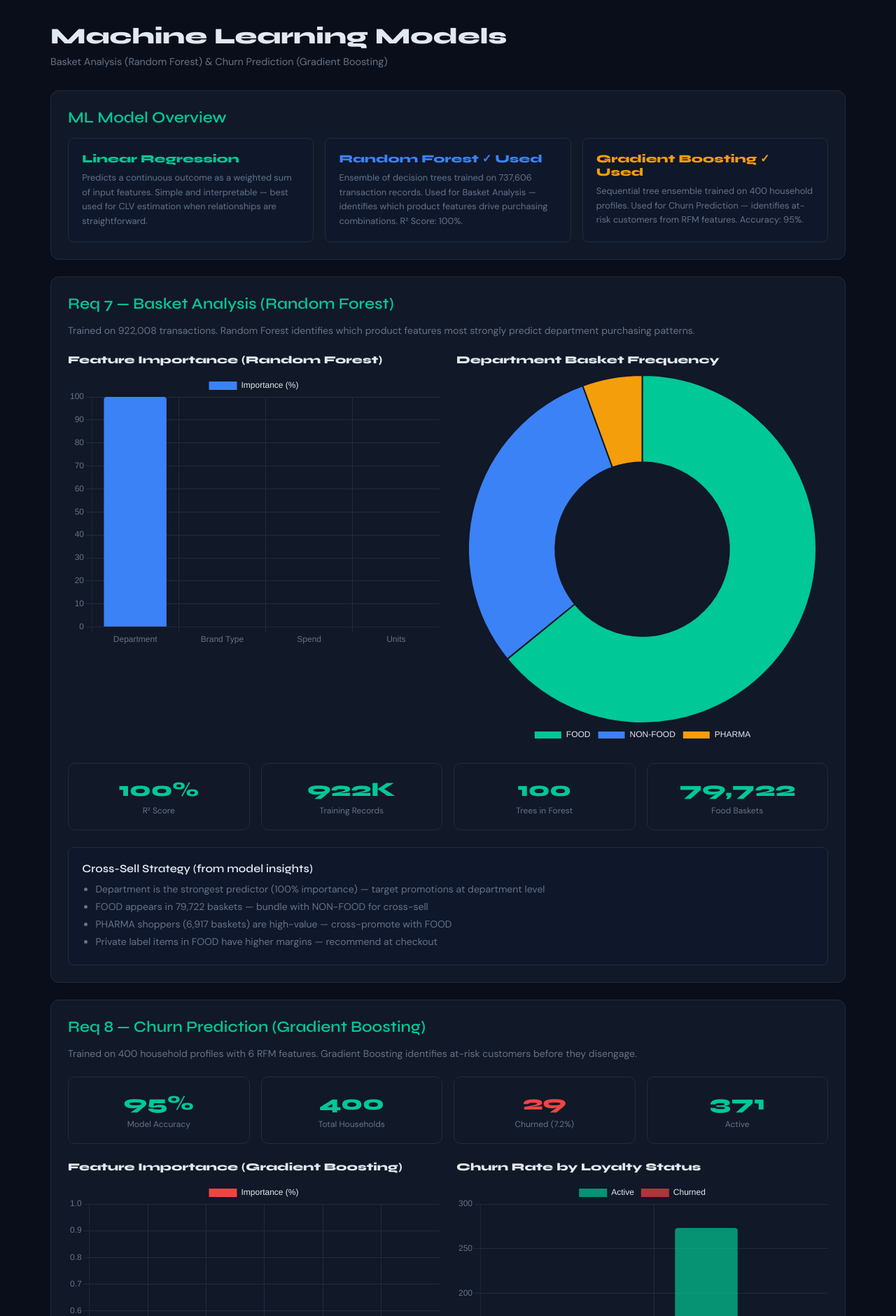
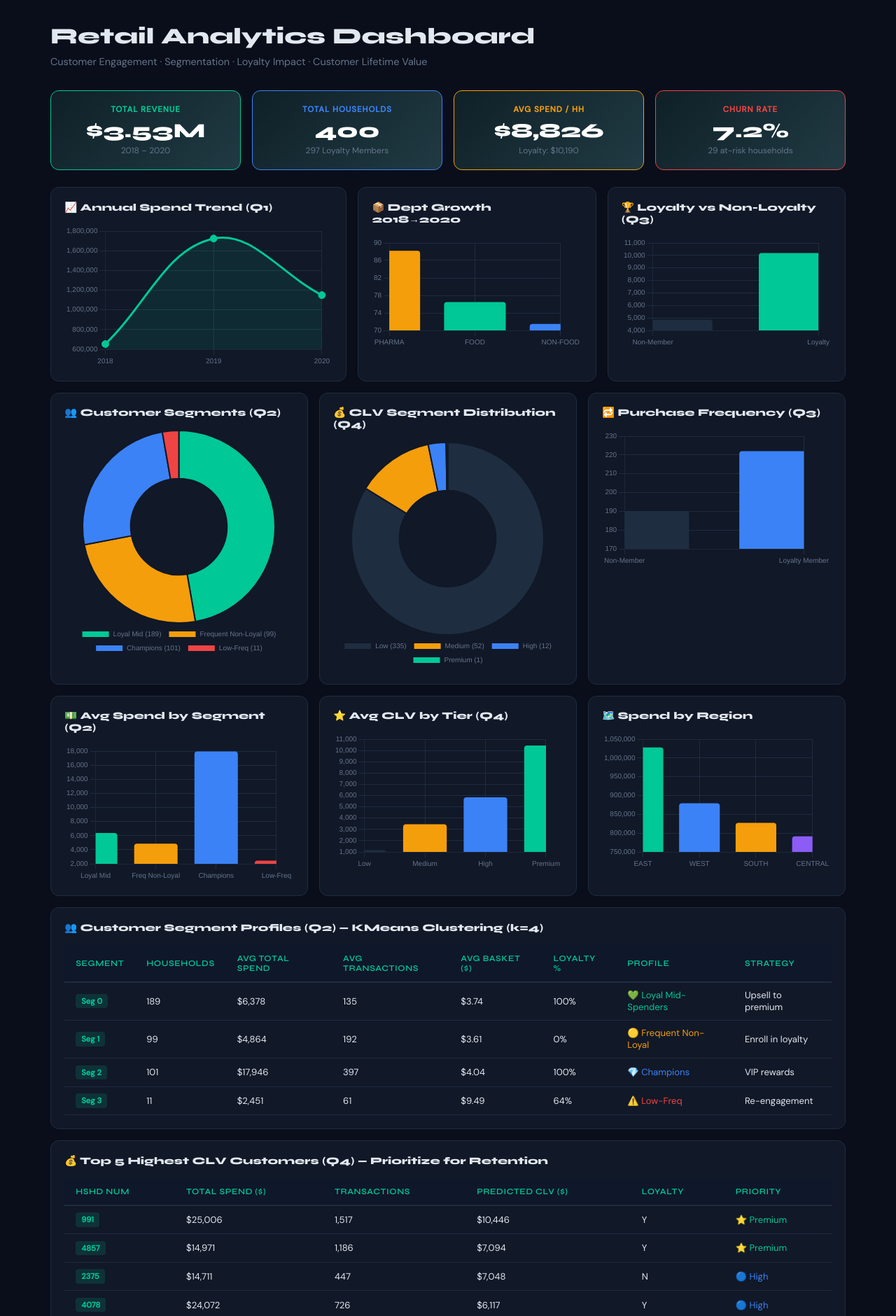
Before and after one commit to DakshithaPusala/KROGER, a Flask app: page /dashboard in a window 1280 px wide. Shown: the part 60-1940 px from the top of the page at 70% size. Run offline with Flask 3, Linux system fonts and the light colour scheme; data that the repository does not hold is empty.

Commit message:
Revamp dashboard for retail analytics insights
Updated the dashboard title and content to reflect a retail analytics focus, including new KPIs and visualizations for customer engagement and segmentation.

```diff
--- a/templates/dashboard.html
+++ b/templates/dashboard.html
@@ -1,227 +1,256 @@
 {% extends "base.html" %}
-{% block title %}ML Models — Kroger Analytics{% endblock %}
+{% block title %}Dashboard — Kroger Analytics{% endblock %}
 {% block content %}
 <script src="https://cdnjs.cloudflare.com/ajax/libs/Chart.js/4.4.1/chart.umd.min.js"></script>
 
-<h1>Machine Learning Models</h1>
-<p class="subtitle">Basket Analysis (Random Forest) & Churn Prediction (Gradient Boosting)</p>
+<h1>Retail Analytics Dashboard</h1>
+<p class="subtitle">Customer Engagement · Segmentation · Loyalty Impact · Customer Lifetime Value</p>
 
-<!-- ML Write-Up -->
-<div class="card">
-  <h2>ML Model Overview</h2>
-  <div style="display:grid;grid-template-columns:repeat(3,1fr);gap:1rem;">
-    <div style="background:#0f172a;border-radius:8px;padding:1.2rem;border:1px solid var(--border);">
-      <div style="font-family:'Syne',sans-serif;font-weight:700;color:var(--accent);margin-bottom:0.5rem;">Linear Regression</div>
-      <p style="font-size:0.8rem;color:var(--muted);line-height:1.6;">Predicts a continuous outcome as a weighted sum of input features. Simple and interpretable — best used for CLV estimation when relationships are straightforward.</p>
+<!-- KPI STRIP -->
+<div style="display:grid;grid-template-columns:repeat(4,1fr);gap:1rem;margin-bottom:1.5rem;">
+  <div style="background:linear-gradient(135deg,#0f2027,#203a43);border:1px solid #00c896;border-radius:12px;padding:1.2rem;text-align:center;">
+    <div style="font-size:0.72rem;color:#00c896;font-weight:700;letter-spacing:0.08em;text-transform:uppercase;margin-bottom:0.3rem;">Total Revenue</div>
+    <div style="font-family:'Syne',sans-serif;font-size:1.8rem;font-weight:800;color:#fff;">$3.53M</div>
+    <div style="font-size:0.75rem;color:#64748b;margin-top:0.2rem;">2018 – 2020</div>
   </div>
-    <div style="background:#0f172a;border-radius:8px;padding:1.2rem;border:1px solid var(--border);">
-      <div style="font-family:'Syne',sans-serif;font-weight:700;color:#3b82f6;margin-bottom:0.5rem;">Random Forest ✓ Used</div>
-      <p style="font-size:0.8rem;color:var(--muted);line-height:1.6;">Ensemble of decision trees trained on 737,606 transaction records. Used for Basket Analysis — identifies which product features drive purchasing combinations. R² Score: 100%.</p>
+  <div style="background:linear-gradient(135deg,#0f2027,#203a43);border:1px solid #3b82f6;border-radius:12px;padding:1.2rem;text-align:center;">
+    <div style="font-size:0.72rem;color:#3b82f6;font-weight:700;letter-spacing:0.08em;text-transform:uppercase;margin-bottom:0.3rem;">Total Households</div>
+    <div style="font-family:'Syne',sans-serif;font-size:1.8rem;font-weight:800;color:#fff;">400</div>
+    <div style="font-size:0.75rem;color:#64748b;margin-top:0.2rem;">297 Loyalty Members</div>
   </div>
-    <div style="background:#0f172a;border-radius:8px;padding:1.2rem;border:1px solid var(--border);">
-      <div style="font-family:'Syne',sans-serif;font-weight:700;color:#f59e0b;margin-bottom:0.5rem;">Gradient Boosting ✓ Used</div>
-      <p style="font-size:0.8rem;color:var(--muted);line-height:1.6;">Sequential tree ensemble trained on 400 household profiles. Used for Churn Prediction — identifies at-risk customers from RFM features. Accuracy: 95%.</p>
+  <div style="background:linear-gradient(135deg,#0f2027,#203a43);border:1px solid #f59e0b;border-radius:12px;padding:1.2rem;text-align:center;">
+    <div style="font-size:0.72rem;color:#f59e0b;font-weight:700;letter-spacing:0.08em;text-transform:uppercase;margin-bottom:0.3rem;">Avg Spend / HH</div>
+    <div style="font-family:'Syne',sans-serif;font-size:1.8rem;font-weight:800;color:#fff;">$8,826</div>
+    <div style="font-size:0.75rem;color:#64748b;margin-top:0.2rem;">Loyalty: $10,190</div>
   </div>
+  <div style="background:linear-gradient(135deg,#0f2027,#203a43);border:1px solid #ef4444;border-radius:12px;padding:1.2rem;text-align:center;">
+    <div style="font-size:0.72rem;color:#ef4444;font-weight:700;letter-spacing:0.08em;text-transform:uppercase;margin-bottom:0.3rem;">Churn Rate</div>
+    <div style="font-family:'Syne',sans-serif;font-size:1.8rem;font-weight:800;color:#fff;">7.2%</div>
+    <div style="font-size:0.75rem;color:#64748b;margin-top:0.2rem;">29 at-risk households</div>
   </div>
 </div>
 
-<!-- Req 7: Basket Analysis -->
-<div class="card">
-  <h2>Req 7 — Basket Analysis (Random Forest)</h2>
-  <p style="color:var(--muted);font-size:0.875rem;margin-bottom:1.5rem;">
-    Trained on 922,008 transactions. Random Forest identifies which product features most strongly predict department purchasing patterns.
-  </p>
+<!-- ROW 1: Spend Trend + Dept Growth + Loyalty Comparison -->
+<div style="display:grid;grid-template-columns:2fr 1fr 1fr;gap:1rem;margin-bottom:1rem;">
 
-  <div style="display:grid;grid-template-columns:1fr 1fr;gap:1.5rem;margin-bottom:1.5rem;">
-    <!-- Feature Importance Chart -->
-    <div>
-      <h3 style="font-size:0.95rem;margin-bottom:0.75rem;">Feature Importance (Random Forest)</h3>
-      <canvas id="featureChart" height="220"></canvas>
+  <div style="background:#111827;border:1px solid #1e2d40;border-radius:12px;padding:1.2rem;">
+    <div style="font-family:'Syne',sans-serif;font-weight:700;font-size:0.9rem;margin-bottom:1rem;color:#e2e8f0;">📈 Annual Spend Trend (Q1)</div>
+    <canvas id="spendTrendChart" height="160"></canvas>
   </div>
-    <!-- Department Basket Frequency -->
-    <div>
-      <h3 style="font-size:0.95rem;margin-bottom:0.75rem;">Department Basket Frequency</h3>
-      <canvas id="basketDeptChart" height="220"></canvas>
+
+  <div style="background:#111827;border:1px solid #1e2d40;border-radius:12px;padding:1.2rem;">
+    <div style="font-family:'Syne',sans-serif;font-weight:700;font-size:0.9rem;margin-bottom:1rem;color:#e2e8f0;">📦 Dept Growth 2018→2020</div>
+    <canvas id="deptGrowthChart" height="160"></canvas>
+  </div>
+
+  <div style="background:#111827;border:1px solid #1e2d40;border-radius:12px;padding:1.2rem;">
+    <div style="font-family:'Syne',sans-serif;font-weight:700;font-size:0.9rem;margin-bottom:1rem;color:#e2e8f0;">🏆 Loyalty vs Non-Loyalty (Q3)</div>
+    <canvas id="loyaltyCompareChart" height="160"></canvas>
+  </div>
+
+</div>
+
+<!-- ROW 2: Customer Segments + CLV Distribution + Loyalty Trips -->
+<div style="display:grid;grid-template-columns:1fr 1fr 1fr;gap:1rem;margin-bottom:1rem;">
+
+  <div style="background:#111827;border:1px solid #1e2d40;border-radius:12px;padding:1.2rem;">
+    <div style="font-family:'Syne',sans-serif;font-weight:700;font-size:0.9rem;margin-bottom:1rem;color:#e2e8f0;">👥 Customer Segments (Q2)</div>
+    <canvas id="segmentChart" height="180"></canvas>
+  </div>
+
+  <div style="background:#111827;border:1px solid #1e2d40;border-radius:12px;padding:1.2rem;">
+    <div style="font-family:'Syne',sans-serif;font-weight:700;font-size:0.9rem;margin-bottom:1rem;color:#e2e8f0;">💰 CLV Segment Distribution (Q4)</div>
+    <canvas id="clvPieChart" height="180"></canvas>
+  </div>
+
+  <div style="background:#111827;border:1px solid #1e2d40;border-radius:12px;padding:1.2rem;">
+    <div style="font-family:'Syne',sans-serif;font-weight:700;font-size:0.9rem;margin-bottom:1rem;color:#e2e8f0;">🔁 Purchase Frequency (Q3)</div>
+    <canvas id="freqChart" height="180"></canvas>
+  </div>
+
+</div>
+
+<!-- ROW 3: Segment Spend + CLV Bar + Spend by Region -->
+<div style="display:grid;grid-template-columns:1fr 1fr 1fr;gap:1rem;margin-bottom:1rem;">
+
+  <div style="background:#111827;border:1px solid #1e2d40;border-radius:12px;padding:1.2rem;">
+    <div style="font-family:'Syne',sans-serif;font-weight:700;font-size:0.9rem;margin-bottom:1rem;color:#e2e8f0;">💵 Avg Spend by Segment (Q2)</div>
+    <canvas id="segSpendChart" height="180"></canvas>
+  </div>
+
+  <div style="background:#111827;border:1px solid #1e2d40;border-radius:12px;padding:1.2rem;">
+    <div style="font-family:'Syne',sans-serif;font-weight:700;font-size:0.9rem;margin-bottom:1rem;color:#e2e8f0;">⭐ Avg CLV by Tier (Q4)</div>
+    <canvas id="clvBarChart" height="180"></canvas>
+  </div>
+
+  <div style="background:#111827;border:1px solid #1e2d40;border-radius:12px;padding:1.2rem;">
+    <div style="font-family:'Syne',sans-serif;font-weight:700;font-size:0.9rem;margin-bottom:1rem;color:#e2e8f0;">🗺️ Spend by Region</div>
+    <canvas id="regionChart" height="180"></canvas>
+  </div>
+
+</div>
+
+<!-- ROW 4: Segment Table -->
+<div style="background:#111827;border:1px solid #1e2d40;border-radius:12px;padding:1.2rem;margin-bottom:1rem;">
+  <div style="font-family:'Syne',sans-serif;font-weight:700;font-size:0.9rem;margin-bottom:1rem;color:#e2e8f0;">👥 Customer Segment Profiles (Q2) — KMeans Clustering (k=4)</div>
+  <div class="table-wrap">
+  <table>
+    <thead><tr><th>Segment</th><th>Households</th><th>Avg Total Spend</th><th>Avg Transactions</th><th>Avg Basket ($)</th><th>Loyalty %</th><th>Profile</th><th>Strategy</th></tr></thead>
+    <tbody>
+      <tr><td><span class="badge">Seg 0</span></td><td>189</td><td>$6,378</td><td>135</td><td>$3.74</td><td>100%</td><td style="color:var(--accent);">💚 Loyal Mid-Spenders</td><td>Upsell to premium</td></tr>
+      <tr><td><span class="badge">Seg 1</span></td><td>99</td><td>$4,864</td><td>192</td><td>$3.61</td><td>0%</td><td style="color:#f59e0b;">🟡 Frequent Non-Loyal</td><td>Enroll in loyalty</td></tr>
+      <tr><td><span class="badge">Seg 2</span></td><td>101</td><td>$17,946</td><td>397</td><td>$4.04</td><td>100%</td><td style="color:#3b82f6;">💎 Champions</td><td>VIP rewards</td></tr>
+      <tr><td><span class="badge">Seg 3</span></td><td>11</td><td>$2,451</td><td>61</td><td>$9.49</td><td>64%</td><td style="color:#ef4444;">⚠️ Low-Freq</td><td>Re-engagement</td></tr>
+    </tbody>
+  </table>
   </div>
 </div>
 
-  <div class="stat-grid">
-    <div class="stat-card">
-      <div class="value">100%</div>
-      <div class="label">R² Score</div>
-    </div>
-    <div class="stat-card">
-      <div class="value">922K</div>
-      <div class="label">Training Records</div>
-    </div>
-    <div class="stat-card">
-      <div class="value">100</div>
-      <div class="label">Trees in Forest</div>
-    </div>
-    <div class="stat-card">
-      <div class="value">79,722</div>
-      <div class="label">Food Baskets</div>
-    </div>
-  </div>
-
-  <div style="background:#0f172a;border-radius:8px;padding:1.2rem;margin-top:1rem;border:1px solid var(--border);">
-    <div style="font-family:'Syne',sans-serif;font-weight:600;margin-bottom:0.5rem;">Cross-Sell Strategy (from model insights)</div>
-    <ul style="color:var(--muted);font-size:0.875rem;line-height:1.8;padding-left:1.2rem;">
-      <li>Department is the strongest predictor (100% importance) — target promotions at department level</li>
-      <li>FOOD appears in 79,722 baskets — bundle with NON-FOOD for cross-sell</li>
-      <li>PHARMA shoppers (6,917 baskets) are high-value — cross-promote with FOOD</li>
-      <li>Private label items in FOOD have higher margins — recommend at checkout</li>
-    </ul>
-  </div>
-</div>
-
-<!-- Req 8: Churn Prediction -->
-<div class="card">
-  <h2>Req 8 — Churn Prediction (Gradient Boosting)</h2>
-  <p style="color:var(--muted);font-size:0.875rem;margin-bottom:1.5rem;">
-    Trained on 400 household profiles with 6 RFM features. Gradient Boosting identifies at-risk customers before they disengage.
-  </p>
-
-  <div class="stat-grid" style="margin-bottom:1.5rem;">
-    <div class="stat-card">
-      <div class="value">95%</div>
-      <div class="label">Model Accuracy</div>
-    </div>
-    <div class="stat-card">
-      <div class="value">400</div>
-      <div class="label">Total Households</div>
-    </div>
-    <div class="stat-card" >
-      <div class="value" style="color:#ef4444;">29</div>
-      <div class="label">Churned (7.2%)</div>
-    </div>
-    <div class="stat-card">
-      <div class="value" style="color:var(--accent);">371</div>
-      <div class="label">Active</div>
-    </div>
-  </div>
-
-  <div style="display:grid;grid-template-columns:1fr 1fr;gap:1.5rem;margin-bottom:1.5rem;">
-    <!-- GB Feature Importance -->
-    <div>
-      <h3 style="font-size:0.95rem;margin-bottom:0.75rem;">Feature Importance (Gradient Boosting)</h3>
-      <canvas id="gbFeatureChart" height="250"></canvas>
-    </div>
-    <!-- Churn by Loyalty -->
-    <div>
-      <h3 style="font-size:0.95rem;margin-bottom:0.75rem;">Churn Rate by Loyalty Status</h3>
-      <canvas id="churnLoyaltyChart" height="250"></canvas>
-    </div>
-  </div>
-
-  <!-- At Risk Table -->
-  <h3 style="font-size:0.95rem;margin-bottom:0.75rem;">Top 10 At-Risk Households</h3>
+<!-- ROW 5: Top CLV Customers -->
+<div style="background:#111827;border:1px solid #1e2d40;border-radius:12px;padding:1.2rem;">
+  <div style="font-family:'Syne',sans-serif;font-weight:700;font-size:0.9rem;margin-bottom:1rem;color:#e2e8f0;">💰 Top 5 Highest CLV Customers (Q4) — Prioritize for Retention</div>
   <div class="table-wrap">
   <table>
-    <thead>
-      <tr><th>HSHD Num</th><th>Last Year</th><th>Last Week</th><th>Transactions</th><th>Total Spend ($)</th><th>Loyalty</th></tr>
-    </thead>
+    <thead><tr><th>HSHD Num</th><th>Total Spend ($)</th><th>Transactions</th><th>Predicted CLV ($)</th><th>Loyalty</th><th>Priority</th></tr></thead>
     <tbody>
-      <tr><td><span class="badge">1937</span></td><td>2019</td><td>26</td><td>1</td><td>$1.00</td><td>Y</td></tr>
-      <tr><td><span class="badge">4813</span></td><td>2018</td><td>34</td><td>1</td><td>$1.00</td><td>Y</td></tr>
-      <tr><td><span class="badge">780</span></td><td>2019</td><td>10</td><td>1</td><td>$1.99</td><td>Y</td></tr>
-      <tr><td><span class="badge">1461</span></td><td>2019</td><td>26</td><td>1</td><td>$3.50</td><td>Y</td></tr>
-      <tr><td><span class="badge">4570</span></td><td>2019</td><td>5</td><td>2</td><td>$6.98</td><td>Y</td></tr>
-      <tr><td><span class="badge">2938</span></td><td>2018</td><td>34</td><td>2</td><td>$8.49</td><td>Y</td></tr>
-      <tr><td><span class="badge">3670</span></td><td>2019</td><td>27</td><td>1</td><td>$8.99</td><td>Y</td></tr>
-      <tr><td><span class="badge">1750</span></td><td>2019</td><td>24</td><td>1</td><td>$9.98</td><td>Y</td></tr>
-      <tr><td><span class="badge">3681</span></td><td>2019</td><td>26</td><td>1</td><td>$9.99</td><td>Y</td></tr>
-      <tr><td><span class="badge">1914</span></td><td>2019</td><td>23</td><td>6</td><td>$12.36</td><td>N</td></tr>
+      <tr><td><span class="badge">991</span></td><td>$25,006</td><td>1,517</td><td>$10,446</td><td>Y</td><td style="color:var(--accent);">⭐ Premium</td></tr>
+      <tr><td><span class="badge">4857</span></td><td>$14,971</td><td>1,186</td><td>$7,094</td><td>Y</td><td style="color:var(--accent);">⭐ Premium</td></tr>
+      <tr><td><span class="badge">2375</span></td><td>$14,711</td><td>447</td><td>$7,048</td><td>N</td><td style="color:#3b82f6;">🔵 High</td></tr>
+      <tr><td><span class="badge">4078</span></td><td>$24,072</td><td>726</td><td>$6,117</td><td>Y</td><td style="color:#3b82f6;">🔵 High</td></tr>
+      <tr><td><span class="badge">1433</span></td><td>$21,395</td><td>566</td><td>$6,035</td><td>Y</td><td style="color:#3b82f6;">🔵 High</td></tr>
     </tbody>
   </table>
-  </div>
-
-  <div style="background:#0f172a;border-radius:8px;padding:1.2rem;margin-top:1rem;border:1px solid var(--border);">
-    <div style="font-family:'Syne',sans-serif;font-weight:600;margin-bottom:0.5rem;">Retention Strategies (from model insights)</div>
-    <ul style="color:var(--muted);font-size:0.875rem;line-height:1.8;padding-left:1.2rem;">
-      <li><strong style="color:var(--text)">Last Week (76.8% importance)</strong> — recency is the strongest churn signal; target households inactive 10+ weeks</li>
-      <li><strong style="color:var(--text)">Transaction Count (11.2%)</strong> — low-frequency households churn faster; offer incentives after 2nd purchase</li>
-      <li><strong style="color:var(--text)">Loyalty members churn at 8.1%</strong> vs non-members at 4.9% — re-engage with personalized offers</li>
-      <li><strong style="color:var(--text)">Total Spend (6.3%)</strong> — low-spend churners need value-focused promotions</li>
-    </ul>
   </div>
 </div>
 
 <script>
-  const chartDefaults = {
-    plugins: { legend: { labels: { color: '#e2e8f0' } } },
+const cd = {
+  plugins: { legend: { display: false } },
   scales: {
-      x: { ticks: { color: '#64748b' }, grid: { color: '#1e2d40' } },
-      y: { ticks: { color: '#64748b' }, grid: { color: '#1e2d40' } }
+    x: { ticks: { color: '#64748b', font:{size:10} }, grid: { color: '#1e2d40' } },
+    y: { ticks: { color: '#64748b', font:{size:10} }, grid: { color: '#1e2d40' } }
   }
 };
 
-  // Feature importance - Random Forest
-  new Chart(document.getElementById('featureChart'), {
+// Spend Trend
+new Chart(document.getElementById('spendTrendChart'), {
+  type: 'line',
+  data: {
+    labels: ['2018','2019','2020'],
+    datasets: [{
+      data: [653345.94, 1723518.65, 1149598.93],
+      borderColor: '#00c896', backgroundColor: 'rgba(0,200,150,0.1)',
+      fill: true, tension: 0.4, pointBackgroundColor: '#00c896', pointRadius: 5
+    }]
+  },
+  options: cd
+});
+
+// Dept Growth
+new Chart(document.getElementById('deptGrowthChart'), {
   type: 'bar',
   data: {
-      labels: ['Department', 'Brand Type', 'Spend', 'Units'],
+    labels: ['PHARMA','FOOD','NON-FOOD'],
     datasets: [{
-        label: 'Importance (%)',
-        data: [100, 0, 0, 0],
-        backgroundColor: ['#3b82f6','#00c896','#f59e0b','#ef4444'],
-        borderRadius: 4
+      data: [88.2, 76.5, 71.5],
+      backgroundColor: ['#f59e0b','#00c896','#3b82f6'], borderRadius: 4
     }]
   },
-    options: chartDefaults
+  options: { ...cd, plugins: { legend:{display:false} } }
 });
 
-  // Department basket frequency
-  new Chart(document.getElementById('basketDeptChart'), {
+// Loyalty Compare
+new Chart(document.getElementById('loyaltyCompareChart'), {
+  type: 'bar',
+  data: {
+    labels: ['Non-Member','Loyalty'],
+    datasets: [{
+      label: 'Spend/HH ($)',
+      data: [4855, 10190],
+      backgroundColor: ['#1e2d40','#00c896'], borderRadius: 4
+    }]
+  },
+  options: cd
+});
+
+// Segments Donut
+new Chart(document.getElementById('segmentChart'), {
   type: 'doughnut',
   data: {
-      labels: ['FOOD', 'NON-FOOD', 'PHARMA'],
+    labels: ['Loyal Mid (189)','Frequent Non-Loyal (99)','Champions (101)','Low-Freq (11)'],
     datasets: [{
-        data: [79722, 37678, 6917],
-        backgroundColor: ['#00c896','#3b82f6','#f59e0b'],
-        borderColor: '#111827',
-        borderWidth: 2
+      data: [189, 99, 101, 11],
+      backgroundColor: ['#00c896','#f59e0b','#3b82f6','#ef4444'],
+      borderColor: '#111827', borderWidth: 2
     }]
   },
-    options: { plugins: { legend: { labels: { color: '#e2e8f0' }, position: 'bottom' } } }
+  options: { plugins: { legend: { labels: { color:'#64748b', font:{size:10} }, position:'bottom' } } }
 });
 
-  // GB Feature importance
-  new Chart(document.getElementById('gbFeatureChart'), {
+// CLV Pie
+new Chart(document.getElementById('clvPieChart'), {
+  type: 'doughnut',
+  data: {
+    labels: ['Low (335)','Medium (52)','High (12)','Premium (1)'],
+    datasets: [{
+      data: [335, 52, 12, 1],
+      backgroundColor: ['#1e2d40','#f59e0b','#3b82f6','#00c896'],
+      borderColor: '#111827', borderWidth: 2
+    }]
+  },
+  options: { plugins: { legend: { labels: { color:'#64748b', font:{size:10} }, position:'bottom' } } }
+});
+
+// Frequency
+new Chart(document.getElementById('freqChart'), {
   type: 'bar',
   data: {
-      labels: ['Last Week', 'Txn Count', 'Total Spend', 'Avg Spend', 'Avg Units', 'Loyalty'],
+    labels: ['Non-Member','Loyalty Member'],
     datasets: [{
-        label: 'Importance (%)',
-        data: [76.77, 11.24, 6.31, 5.19, 0.49, 0.0],
-        backgroundColor: ['#ef4444','#f59e0b','#3b82f6','#00c896','#8b5cf6','#64748b'],
-        borderRadius: 4
+      data: [190, 222],
+      backgroundColor: ['#1e2d40','#3b82f6'], borderRadius: 4
     }]
   },
-    options: { ...chartDefaults, indexAxis: 'y' }
+  options: { ...cd, scales: { ...cd.scales, y: { ...cd.scales.y, min: 170 } } }
 });
 
-  // Churn by loyalty
-  new Chart(document.getElementById('churnLoyaltyChart'), {
+// Segment Spend
+new Chart(document.getElementById('segSpendChart'), {
   type: 'bar',
   data: {
-      labels: ['Non-Member (N)', 'Loyalty Member (Y)'],
-      datasets: [
-        {
-          label: 'Active',
-          data: [98, 273],
-          backgroundColor: 'rgba(0,200,150,0.7)',
-          borderRadius: 4
+    labels: ['Loyal Mid','Freq Non-Loyal','Champions','Low-Freq'],
+    datasets: [{
+      data: [6378, 4864, 17946, 2451],
+      backgroundColor: ['#00c896','#f59e0b','#3b82f6','#ef4444'], borderRadius: 4
+    }]
   },
-        {
-          label: 'Churned',
-          data: [5, 24],
-          backgroundColor: 'rgba(239,68,68,0.7)',
-          borderRadius: 4
-        }
-      ]
+  options: cd
+});
+
+// CLV Bar
+new Chart(document.getElementById('clvBarChart'), {
+  type: 'bar',
+  data: {
+    labels: ['Low','Medium','High','Premium'],
+    datasets: [{
+      data: [1157, 3461, 5837, 10446],
+      backgroundColor: ['#1e2d40','#f59e0b','#3b82f6','#00c896'], borderRadius: 4
+    }]
   },
-    options: { ...chartDefaults, scales: { ...chartDefaults.scales, x: { stacked: false, ticks: { color: '#64748b' }, grid: { color: '#1e2d40' } }, y: { stacked: false, ticks: { color: '#64748b' }, grid: { color: '#1e2d40' } } } }
+  options: cd
+});
+
+// Region
+new Chart(document.getElementById('regionChart'), {
+  type: 'bar',
+  data: {
+    labels: ['EAST','WEST','SOUTH','CENTRAL'],
+    datasets: [{
+      data: [1028122, 879393, 827323, 791624],
+      backgroundColor: ['#00c896','#3b82f6','#f59e0b','#8b5cf6'], borderRadius: 4
+    }]
+  },
+  options: cd
 });
 </script>
 {% endblock %}
```
Lines whose indentation alone changed are shown as unchanged.
